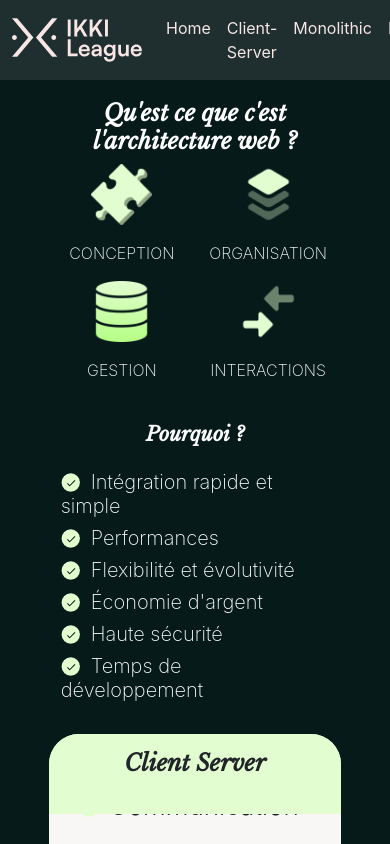
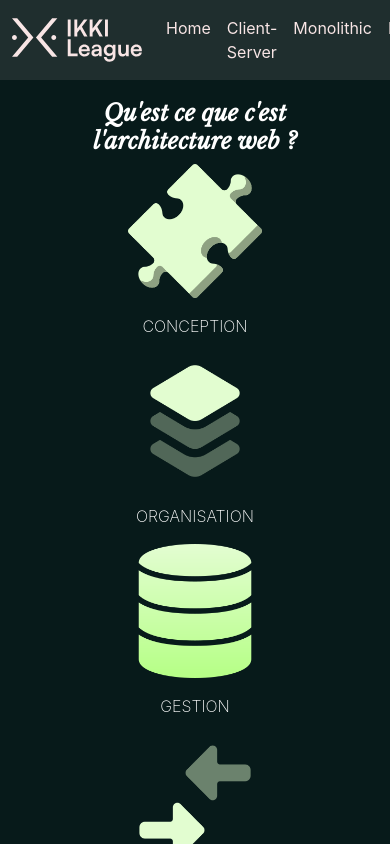
Before and after one commit to zitacheng/web-architecture, a React (Vite) app: page / in a window 390 px wide. Shown: the top 844 px of the page. Built offline with nearby package versions, Linux system fonts and the light colour scheme.

Commit message:
home responsive

```diff
--- a/src/component/Home.jsx
+++ b/src/component/Home.jsx
@@ -8,25 +8,26 @@ import Col from "react-bootstrap/Col";
 import Row from "react-bootstrap/Row";
 
 export function Home() {
+
   return (
     <Row className="mx-auto home w-75 justify-content-cente mb-4" id="home">
     <h3 className="text-white text-center title">
       Qu'est ce que c'est l'architecture web ?
     </h3>
-    <Col align="center">
-      <Image className="homeImg mx-auto fade-in-down" src={puzzle} />
+    <Col align="center" md={4} lg={3} sm={5}>
+      <Image className="homeImg mx-auto fade-in-down"  src={puzzle} />
       <p className="text-white mt-3 sub text-uppercase">Conception</p>
     </Col>
-    <Col align="center">
-      <Image className="homeImg mx-auto fade-in-down" src={layers} />
+    <Col align="center" md={4} lg={3} sm={5}>
+      <Image className="homeImg mx-auto fade-in-down"  src={layers} />
       <p className="text-white mt-3 sub text-uppercase">Organisation</p>
     </Col>
-    <Col align="center">
-      <Image className="homeImg mx-auto fade-in-down" src={database} />
+    <Col align="center" md={4} lg={3} sm={5}>
+      <Image className="homeImg mx-auto fade-in-down"  src={database} />
       <p className="text-white mt-3 sub text-uppercase">Gestion</p>
     </Col>
-    <Col align="center">
-      <Image className="homeImg mx-auto fade-in-down" src={compare} />
+    <Col align="center" md={4} lg={3} sm={5}>
+      <Image className="homeImg mx-auto fade-in-down"  src={compare} />
       <p className="text-white mt-3 sub text-uppercase">Interactions</p>
     </Col>
     <h5 className="text-white text-center title my-4">Pourquoi ?</h5>
```
